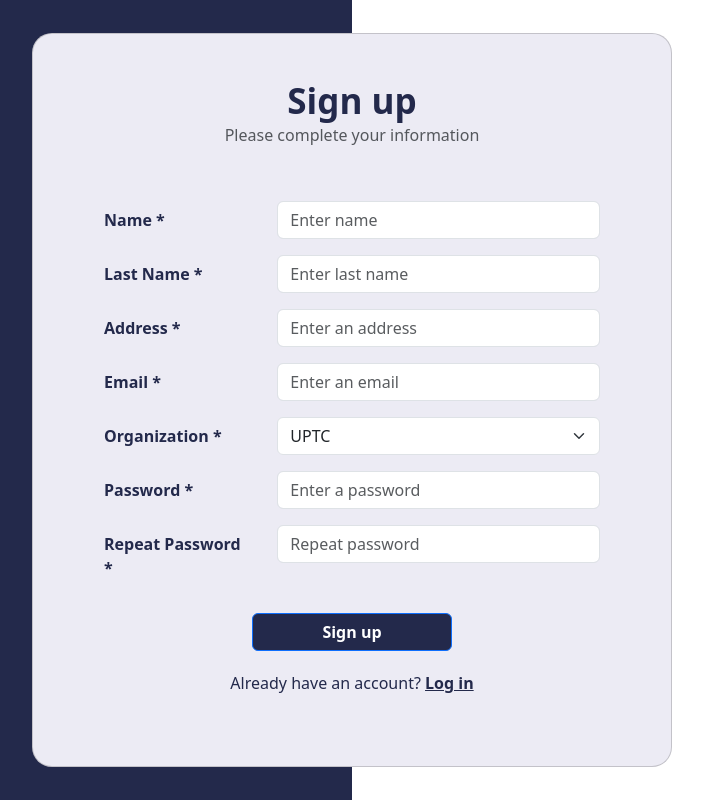
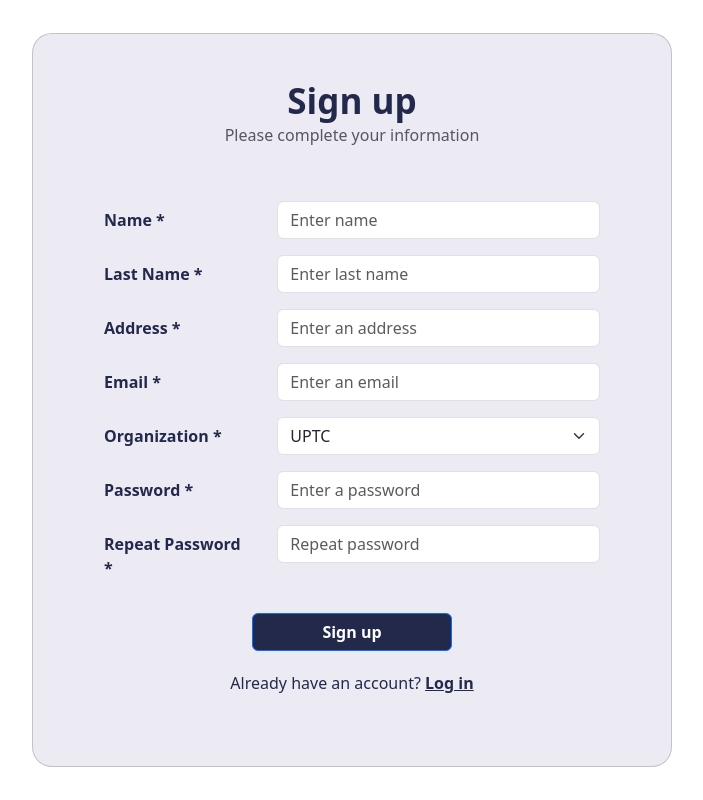
Before and after one commit to TicketManagerProject/mf-signup, a React app: page / in a window 1280 px wide. Shown: the whole page, without its empty margins (288-991 px from the left). Built offline with nearby package versions, Linux system fonts and the light colour scheme.

Commit message:
Sign up background deletion

```diff
--- a/src/components/SignUp.jsx
+++ b/src/components/SignUp.jsx
@@ -16,13 +16,6 @@ const SignUp = () => {
   };
 
   return (
-    <div
-      style={{
-        height: "100vh",
-        background: "linear-gradient(to left, #ffffff 50%, #23294b 50%)",
-        padding: 0,
-      }}
-    >
     <div
       style={{
         display: "flex",
@@ -68,11 +61,7 @@ const SignUp = () => {
                   Name *
                 </Form.Label>
                 <Col sm={8}>
-                    <Form.Control
-                      required
-                      type="text"
-                      placeholder="Enter name"
-                    />
+                  <Form.Control required type="text" placeholder="Enter name" />
                   <Form.Control.Feedback>Looks good!</Form.Control.Feedback>
                   <Form.Control.Feedback type="invalid">
                     Invalid name.
@@ -241,10 +230,7 @@ const SignUp = () => {
                 <span style={{ color: "#23294B" }}>
                   Already have an account?&nbsp;
                 </span>
-                  <Link
-                    to={"/"}
-                    style={{ color: "#23294B", fontWeight: "bold" }}
-                  >
+                <Link to={"/"} style={{ color: "#23294B", fontWeight: "bold" }}>
                   Log in
                 </Link>
               </div>
@@ -253,7 +239,6 @@ const SignUp = () => {
         </Card.Body>
       </Card>
     </div>
-    </div>
   );
 };
 
```
Lines whose indentation alone changed are shown as unchanged.
